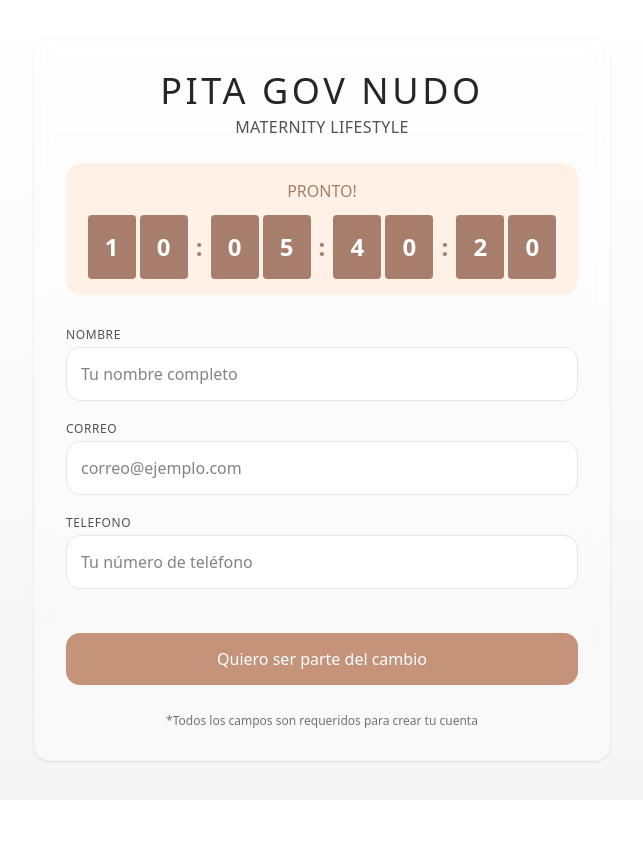
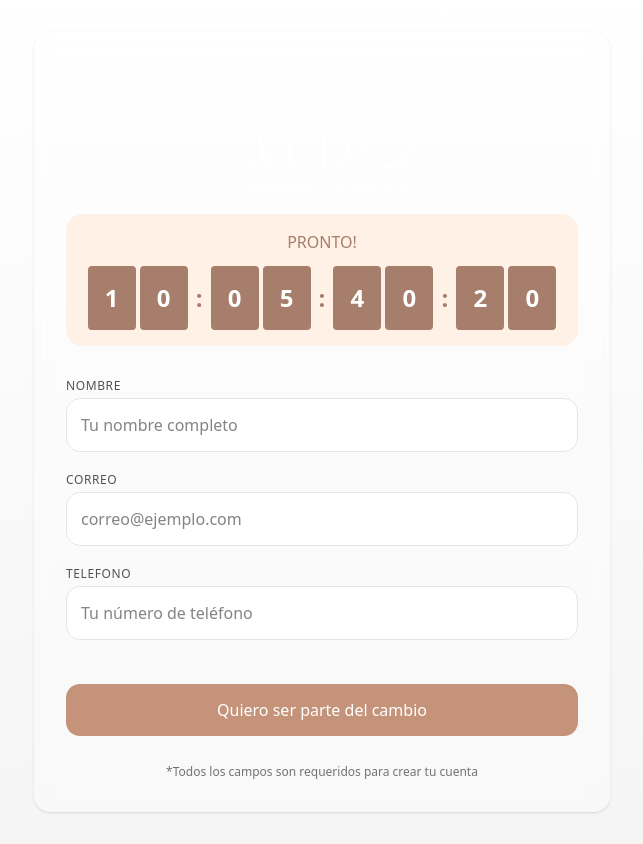
Before and after one commit to est-flores/form-page, a Next.js app: page / in a window 1280 px wide. Shown: the whole page, without its empty margins (318-961 px from the left). Before the commit the page ends 800 px from the top, so only its background shows below. Built offline with nearby package versions, Linux system fonts and the light colour scheme.

Commit message:
Add logo image to Home component for branding enhancement

```diff
--- a/src/app/page.tsx
+++ b/src/app/page.tsx
@@ -2,6 +2,7 @@
 
 import CountdownTimer from "@/components/CountdownTimer";
 import SignupForm from "@/components/SignupForm";
+import Image from "next/image";
 
 export default function Home() {
   return (
@@ -10,13 +11,17 @@ export default function Home() {
       <div className="absolute inset-0 opacity-10 bg-cover bg-center z-0"></div>
 
       <div className="w-full max-w-md md:max-w-xl relative z-10 backdrop-blur-sm bg-white/30 p-6 md:p-8 rounded-2xl shadow-sm">
-        {/* Brand Name */}
-        <h1 className="text-center text-3xl md:text-4xl font-light text-neutral-800 tracking-widest mb-1">
-          PITA GOV NUDO
-        </h1>
-        <p className="text-center text-sm md:text-base text-neutral-600 tracking-wide mb-6">
-          MATERNITY LIFESTYLE
-        </p>
+        {/* Logo */}
+        <div className="flex justify-center mb-6">
+          <Image
+            src="/pita-con.nudo.png"
+            alt="PITA CON NUDO - MATERNITY LIFESTYLE"
+            width={250}
+            height={100}
+            className="h-auto"
+            priority
+          />
+        </div>
 
         {/* Countdown Timer */}
         <CountdownTimer />
```
